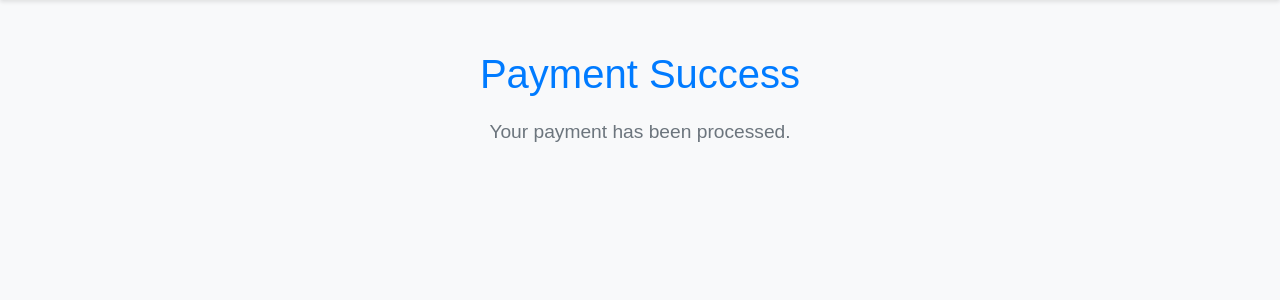
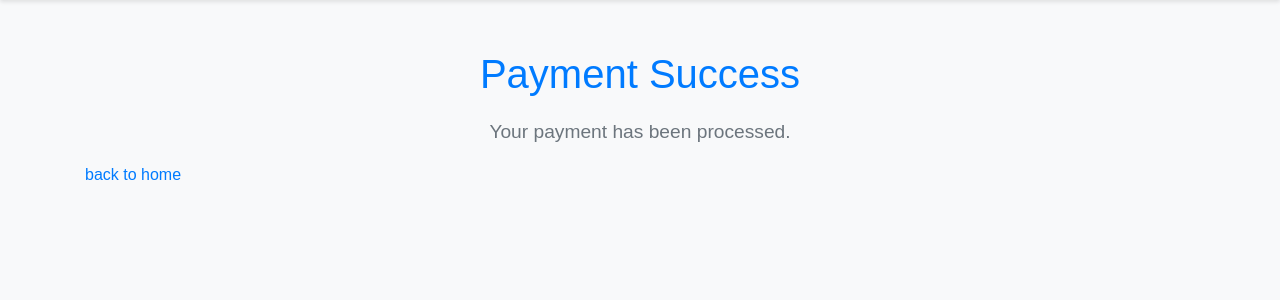
Before and after one commit to SoorajThanikkal/hospitallog, a Django app: template hospitallog/doctor/templates/pay_success.html in a window 1280 px wide. Shown: the part 58-358 px from the top of the page. Run offline with Django 3.2, Linux system fonts and the light colour scheme; the template is opened without the code that fills it, so the values that code supplies are empty; parts of the project's set-up code (start-up, migrations or seed data) failed here and were passed over; some libraries are stand-ins or nearby versions.

Commit message:
pay success html editing

```diff
--- a/hospitallog/doctor/templates/pay_success.html
+++ b/hospitallog/doctor/templates/pay_success.html
@@ -65,7 +65,7 @@
     <div class="container">
         <h1>Payment Success</h1>
         <p>Your payment has been processed.</p>
-        <a href="/indexp/"></a>
+        <a href="/indexp/"> back to home</a>
     </div>
     <!-- Bootstrap JS -->
     <script src="https://maxcdn.bootstrapcdn.com/bootstrap/4.5.2/js/bootstrap.min.js"></script>
```
